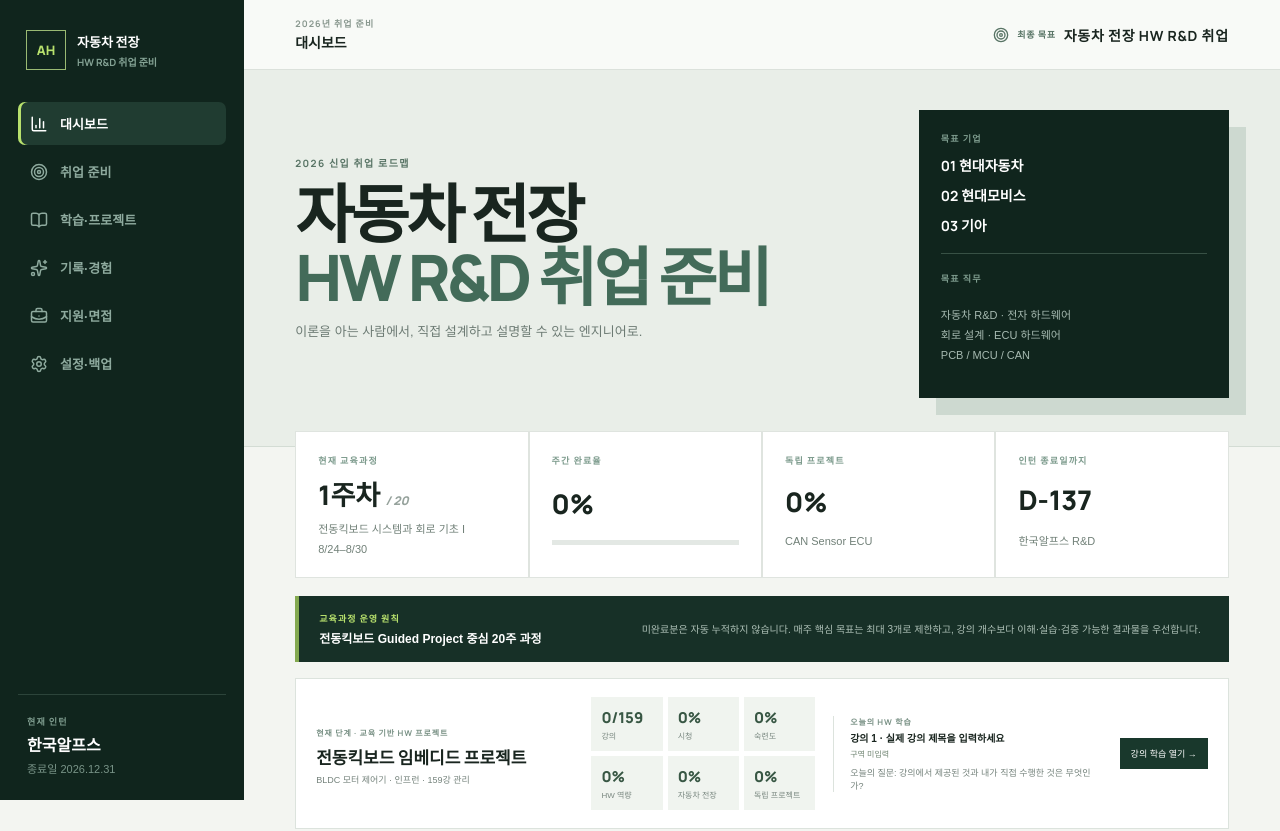
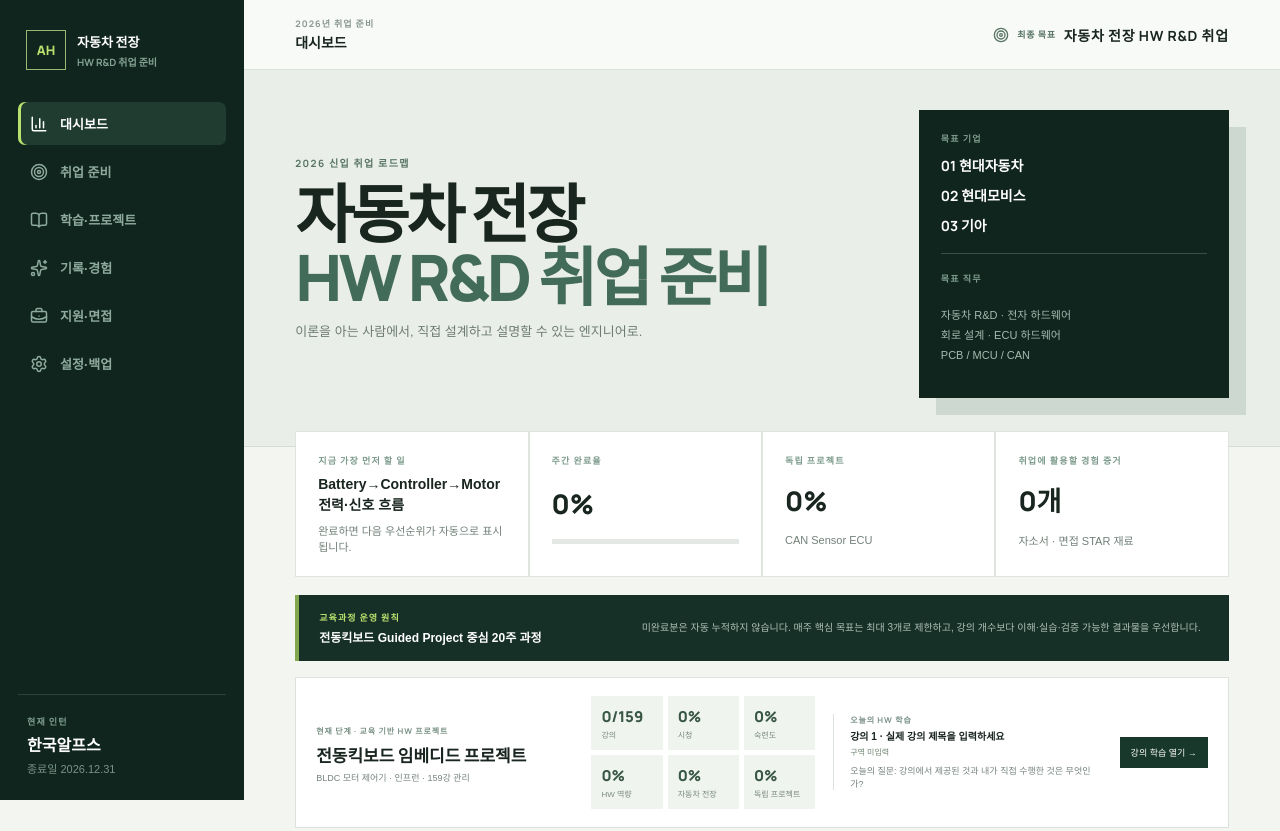
Before and after one commit to PacoKim/vamos-trabajo, a React (Vite) app: page / in a window 1280 px wide. Shown: the top 831 px of the page. Built offline with nearby package versions, Linux system fonts and the light colour scheme; a web font is replaced by a local one.

Commit message:
feat: refocus dashboard metrics on employment

```diff
--- a/src/App.tsx
+++ b/src/App.tsx
@@ -718,6 +718,12 @@ export default function App() {
     )?.n || 20;
   useEffect(() => setWeek(recommendedWeek), [recommendedWeek]);
   const current = weeks[week - 1],
+    completed = weeks.reduce(
+      (sum, item) =>
+        sum + item.tasks.filter((_, index) => done[`w${item.n}-${index}`]).length,
+      0,
+    ),
+    total = weeks.reduce((sum, item) => sum + item.tasks.length, 0),
     independentProgress = (() => {
       try {
         const evidence = JSON.parse(
@@ -1292,12 +1298,19 @@ function Dashboard({
       current.tasks.length) *
       100,
   );
-  const internshipD = Math.max(
-    0,
-    Math.ceil(
-      (new Date("2026-12-31T23:59:59+09:00").getTime() - Date.now()) / 86400000,
-    ),
-  );
+  const priorityTask =
+    current.tasks.find((_, index) => !done[`w${current.n}-${index}`]) ||
+    "이번 단계 핵심 과제를 모두 완료했습니다";
+  const experienceCount = (() => {
+    try {
+      const experiences = JSON.parse(
+        localStorage.getItem("ahw-experiences") || "[]",
+      );
+      return Array.isArray(experiences) ? experiences.length : 0;
+    } catch {
+      return 0;
+    }
+  })();
   return (
     <>
       <section className="hero">
@@ -1327,13 +1340,10 @@ function Dashboard({
         </aside>
       </section>
       <section className="metrics">
-        <article>
-          <small>현재 교육과정</small>
-          <strong>
-            {current.n}주차 <i>/ 20</i>
-          </strong>
-          <span>{current.title}</span>
-          <span>{current.dates}</span>
+        <article className="priority-metric">
+          <small>지금 가장 먼저 할 일</small>
+          <strong>{priorityTask}</strong>
+          <span>완료하면 다음 우선순위가 자동으로 표시됩니다.</span>
         </article>
         <article>
           <small>주간 완료율</small>
@@ -1348,9 +1358,9 @@ function Dashboard({
           <span>CAN Sensor ECU</span>
         </article>
         <article>
-          <small>인턴 종료일까지</small>
-          <strong>D-{internshipD}</strong>
-          <span>한국알프스 R&D</span>
+          <small>취업에 활용할 경험 증거</small>
+          <strong>{experienceCount}개</strong>
+          <span>자소서 · 면접 STAR 재료</span>
         </article>
       </section>
       <section className="restart-banner">
--- a/src/extended.css
+++ b/src/extended.css
@@ -66,6 +66,13 @@
 .metrics {
   margin-top: -16px;
   margin-bottom: 18px;
+}
+.metrics .priority-metric strong {
+  font: 750 14px/1.45 Pretendard, sans-serif;
+  word-break: keep-all;
+}
+.metrics .priority-metric span {
+  margin-top: auto;
 }
 .daily-overview {
   display: grid;
```
